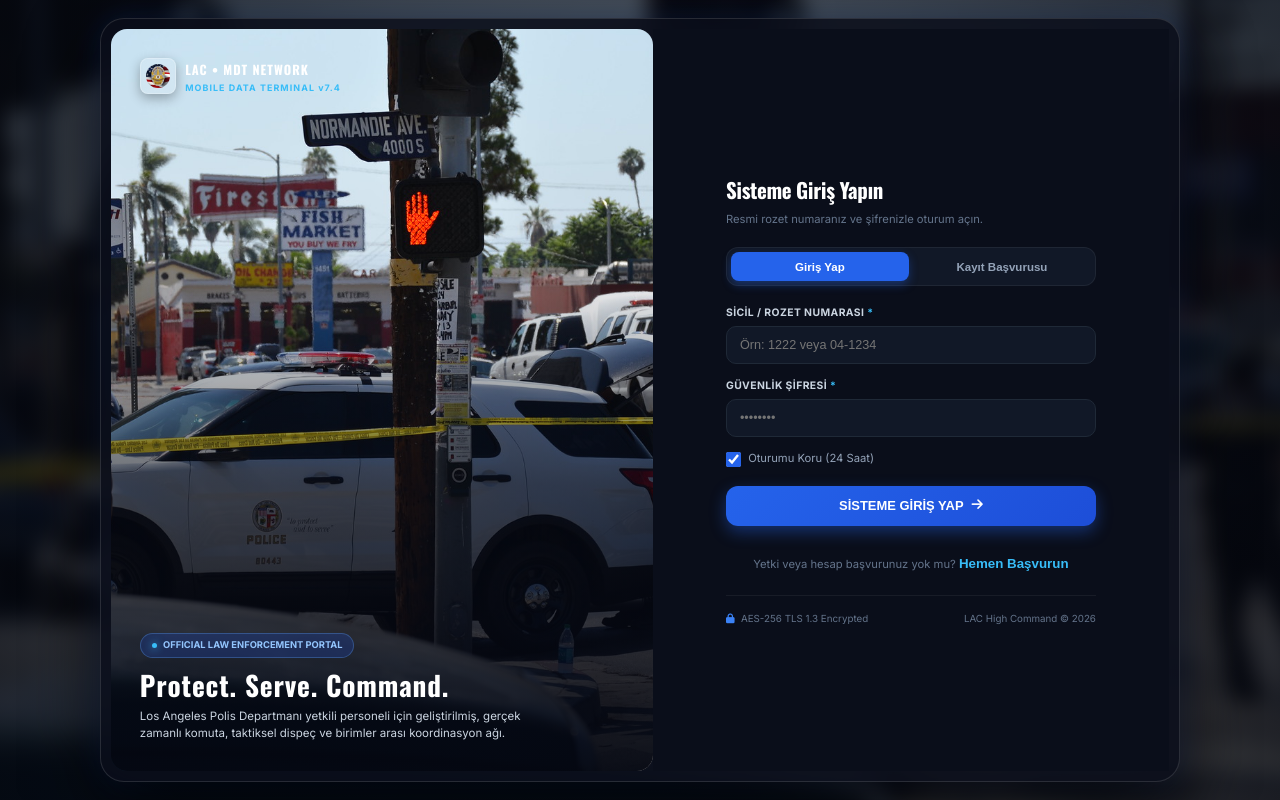
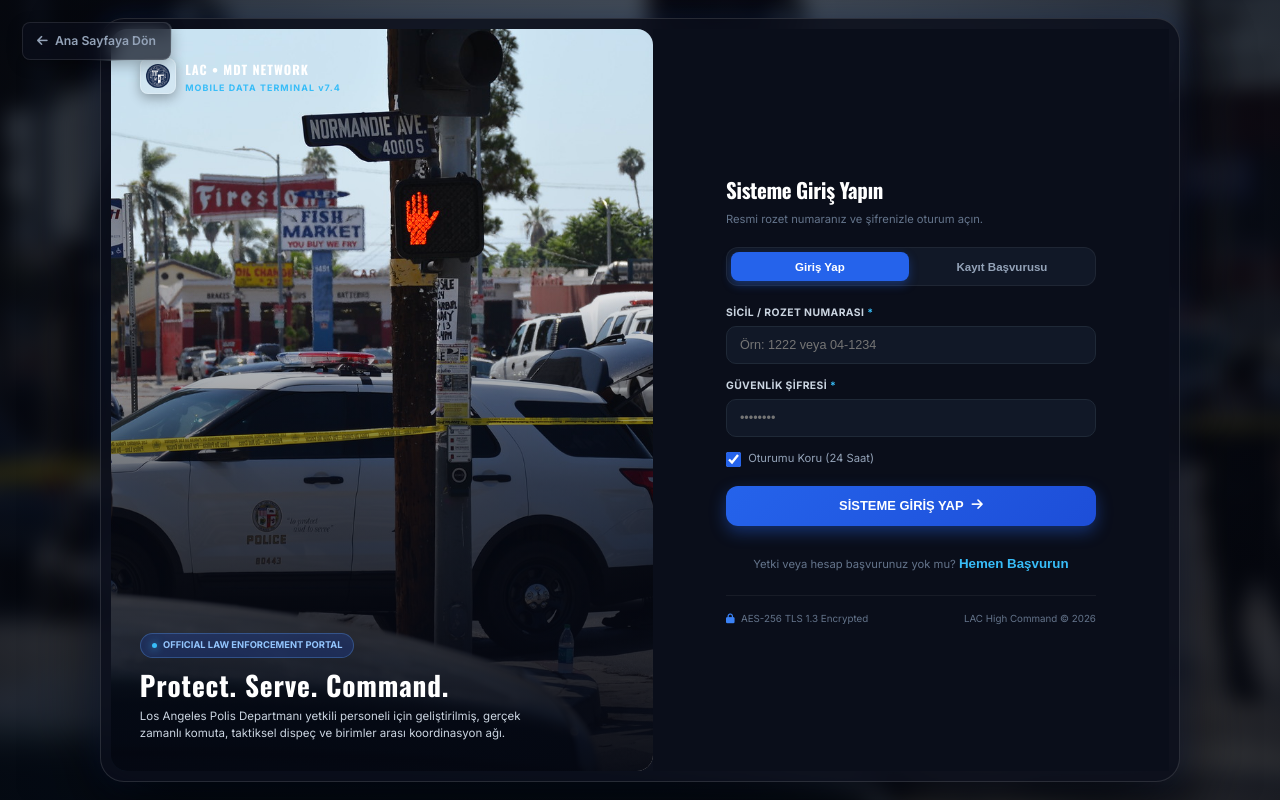
Before and after one commit to sahincollect/lacopd-mdt, a Next.js app: page /giris in a window 1280 px wide. Built offline with nearby package versions, Linux system fonts and the light colour scheme.

Commit message:
feat: apply new official logo and add return to home button on login page

```diff
--- a/src/app/basvurular/memur/page.tsx
+++ b/src/app/basvurular/memur/page.tsx
@@ -106,7 +106,7 @@ export default function MemurBasvurusu() {
       {/* Nav */}
       <nav style={{ position: "fixed", top: 0, left: 0, right: 0, zIndex: 100, display: "flex", alignItems: "center", justifyContent: "space-between", padding: "1.25rem 5%", borderBottom: "1px solid rgba(255,255,255,0.04)", backgroundColor: "rgba(4,9,20,0.85)", backdropFilter: "blur(20px)" }}>
         <Link href="/basvurular" style={{ display: "flex", alignItems: "center", gap: "0.75rem", textDecoration: "none" }}>
-          <img src="/lapd-logo.jpg" alt="LAC" style={{ width: "32px", height: "32px", borderRadius: "50%", border: "1px solid rgba(14,165,233,0.4)" }} />
+          <img src="/lapd-logo.png" alt="LAC" style={{ width: "32px", height: "32px", borderRadius: "50%", border: "1px solid rgba(14,165,233,0.4)" }} />
           <span style={{ color: "#94a3b8", fontSize: "0.85rem" }}>Başvurular</span>
           <i className="fa-solid fa-chevron-right" style={{ color: "#475569", fontSize: "0.65rem" }} />
           <span style={{ color: "#f8fafc", fontWeight: 700, fontSize: "0.9rem" }}>Memur Başvurusu</span>
--- a/src/app/basvurular/page.tsx
+++ b/src/app/basvurular/page.tsx
@@ -96,7 +96,7 @@ export default function BasvurularPage() {
         }}
       >
         <Link href="/" style={{ display: "flex", alignItems: "center", gap: "0.75rem", textDecoration: "none" }}>
-          <img src="/lapd-logo.jpg" alt="LAC" style={{ width: "36px", height: "36px", borderRadius: "50%", border: "1px solid rgba(14,165,233,0.4)" }} />
+          <img src="/lapd-logo.png" alt="LAC" style={{ width: "36px", height: "36px", borderRadius: "50%", border: "1px solid rgba(14,165,233,0.4)" }} />
           <span style={{ color: "#f8fafc", fontWeight: 700, fontSize: "1rem", letterSpacing: "0.05em" }}>LAC</span>
         </Link>
         <Link
--- a/src/app/basvurular/ride-along/page.tsx
+++ b/src/app/basvurular/ride-along/page.tsx
@@ -101,7 +101,7 @@ export default function RideAlongBasvurusu() {
       {/* Nav */}
       <nav style={{ position: "fixed", top: 0, left: 0, right: 0, zIndex: 100, display: "flex", alignItems: "center", justifyContent: "space-between", padding: "1.25rem 5%", borderBottom: "1px solid rgba(255,255,255,0.04)", backgroundColor: "rgba(4,9,20,0.85)", backdropFilter: "blur(20px)" }}>
         <Link href="/basvurular" style={{ display: "flex", alignItems: "center", gap: "0.75rem", textDecoration: "none" }}>
-          <img src="/lapd-logo.jpg" alt="LAC" style={{ width: "32px", height: "32px", borderRadius: "50%", border: `1px solid ${ACCENT}66` }} />
+          <img src="/lapd-logo.png" alt="LAC" style={{ width: "32px", height: "32px", borderRadius: "50%", border: `1px solid ${ACCENT}66` }} />
           <span style={{ color: "#94a3b8", fontSize: "0.85rem" }}>Başvurular</span>
           <i className="fa-solid fa-chevron-right" style={{ color: "#475569", fontSize: "0.65rem" }} />
           <span style={{ color: "#f8fafc", fontWeight: 700, fontSize: "0.9rem" }}>Ride Along</span>
--- a/src/app/basvurular/sikayet/page.tsx
+++ b/src/app/basvurular/sikayet/page.tsx
@@ -103,7 +103,7 @@ export default function SikayetBasvurusu() {
 
       <nav style={{ position: "fixed", top: 0, left: 0, right: 0, zIndex: 100, display: "flex", alignItems: "center", justifyContent: "space-between", padding: "1.25rem 5%", borderBottom: "1px solid rgba(255,255,255,0.04)", backgroundColor: "rgba(4,9,20,0.85)", backdropFilter: "blur(20px)" }}>
         <Link href="/basvurular" style={{ display: "flex", alignItems: "center", gap: "0.75rem", textDecoration: "none" }}>
-          <img src="/lapd-logo.jpg" alt="LAC" style={{ width: "32px", height: "32px", borderRadius: "50%", border: `1px solid ${ACCENT}66` }} />
+          <img src="/lapd-logo.png" alt="LAC" style={{ width: "32px", height: "32px", borderRadius: "50%", border: `1px solid ${ACCENT}66` }} />
           <span style={{ color: "#94a3b8", fontSize: "0.85rem" }}>Başvurular</span>
           <i className="fa-solid fa-chevron-right" style={{ color: "#475569", fontSize: "0.65rem" }} />
           <span style={{ color: "#f8fafc", fontWeight: 700, fontSize: "0.9rem" }}>Şikayet Formu</span>
--- a/src/app/giris/page.tsx
+++ b/src/app/giris/page.tsx
@@ -2,6 +2,7 @@
 
 import { useState } from 'react';
 import { useRouter } from 'next/navigation';
+import Link from 'next/link';
 import { motion, AnimatePresence } from 'framer-motion';
 
 const DEPARTMENTS = [
@@ -118,6 +119,24 @@ export default function ResponsiveSplitScreenLogin() {
       fontFamily: "'Inter', -apple-system, BlinkMacSystemFont, sans-serif",
       color: '#ffffff'
     }}>
+      {/* Return Home Button */}
+      <Link href="/" style={{
+        position: 'absolute', top: '1.5rem', left: '1.5rem', zIndex: 50,
+        display: 'flex', alignItems: 'center', gap: '0.5rem',
+        padding: '0.6rem 1rem', borderRadius: '8px',
+        backgroundColor: 'rgba(10, 14, 26, 0.7)', backdropFilter: 'blur(10px)',
+        border: '1px solid rgba(255, 255, 255, 0.1)',
+        color: '#94a3b8', fontSize: '0.85rem', fontWeight: 600,
+        textDecoration: 'none', transition: 'all 0.2s ease',
+        boxShadow: '0 4px 15px rgba(0,0,0,0.3)'
+      }}
+      onMouseOver={e => { e.currentTarget.style.color = '#fff'; e.currentTarget.style.borderColor = 'rgba(255,255,255,0.25)'; e.currentTarget.style.backgroundColor = 'rgba(10, 14, 26, 0.9)'; }}
+      onMouseOut={e => { e.currentTarget.style.color = '#94a3b8'; e.currentTarget.style.borderColor = 'rgba(255, 255, 255, 0.1)'; e.currentTarget.style.backgroundColor = 'rgba(10, 14, 26, 0.7)'; }}
+      >
+        <i className="fa-solid fa-arrow-left"></i>
+        Ana Sayfaya Dön
+      </Link>
+
       <style jsx global>{`
         /* Hide scrollbars across login viewport to ensure 100% fit without jumping */
         body, html {
@@ -219,7 +238,7 @@ export default function ResponsiveSplitScreenLogin() {
               display: 'flex', alignItems: 'center', justifyContent: 'center',
               boxShadow: '0 4px 12px rgba(0, 0, 0, 0.3)'
             }}>
-              <img src="/lapd-logo.jpg" alt="LAC" style={{ width: '24px', height: '24px', borderRadius: '50%' }} />
+              <img src="/lapd-logo.png" alt="LAC" style={{ width: '24px', height: '24px', borderRadius: '50%' }} />
             </div>
             <div>
               <span style={{ fontSize: '0.88rem', fontWeight: 800, letterSpacing: '0.08em', color: '#ffffff', fontFamily: "'Oswald', sans-serif" }}>
--- a/src/app/mdt/layout.tsx
+++ b/src/app/mdt/layout.tsx
@@ -101,7 +101,7 @@ export default function MDTLayout({
             boxShadow: '0 0 10px rgba(255, 255, 255, 0.1)',
             flexShrink: 0
           }}>
-            <img src="/lapd-logo.jpg" alt="LAC Official Seal" style={{ width: '100%', height: '100%', objectFit: 'cover' }} />
+            <img src="/lapd-logo.png" alt="LAC Official Seal" style={{ width: '100%', height: '100%', objectFit: 'cover' }} />
           </div>
           <div>
             <div style={{ fontSize: '1.2rem', fontWeight: 900, color: '#ffffff', letterSpacing: '0.06em', fontFamily: "'Oswald', sans-serif" }}>
--- a/src/app/mdt/personel/page.tsx
+++ b/src/app/mdt/personel/page.tsx
@@ -440,7 +440,7 @@ export default function PersonelListesi() {
                           {officer.profileImage ? (
                             <img src={officer.profileImage} alt="Profile" style={{ width: '100%', height: '100%', objectFit: 'cover' }} />
                           ) : (
-                            <img src="/lapd-logo.jpg" alt="LAC Logo" style={{ width: '100%', height: '100%', objectFit: 'cover', opacity: 0.3, filter: 'grayscale(100%)' }} />
+                            <img src="/lapd-logo.png" alt="LAC Logo" style={{ width: '100%', height: '100%', objectFit: 'cover', opacity: 0.3, filter: 'grayscale(100%)' }} />
                           )}
                         </div>
                         {/* Status Blip */}
--- a/src/app/mdt/profil/page.tsx
+++ b/src/app/mdt/profil/page.tsx
@@ -262,7 +262,7 @@ export default function ProfilPage() {
 
               {/* ID Header */}
               <div style={{ padding: '1.5rem', borderBottom: '1px solid rgba(255,255,255,0.05)', display: 'flex', justifyContent: 'space-between', alignItems: 'flex-start' }}>
-                <img src="/lapd-logo.jpg" alt="LAC" style={{ width: '50px', height: '50px', borderRadius: '50%', boxShadow: '0 0 15px rgba(255,255,255,0.2)' }} />
+                <img src="/lapd-logo.png" alt="LAC" style={{ width: '50px', height: '50px', borderRadius: '50%', boxShadow: '0 0 15px rgba(255,255,255,0.2)' }} />
                 <div style={{ textAlign: 'right' }}>
                   <div style={{ color: '#fff', fontFamily: "'Oswald', sans-serif", fontSize: '1.4rem', letterSpacing: '0.1em', lineHeight: 1 }}>LAC</div>
                   <div style={{ color: primaryColor, fontSize: '0.6rem', letterSpacing: '0.3em', fontWeight: 700 }}>IDENTIFICATION</div>
@@ -284,7 +284,7 @@ export default function ProfilPage() {
                     {user.profileImage ? (
                       <img src={user.profileImage} alt="Profile" style={{ width: '100%', height: '100%', objectFit: 'cover' }} />
                     ) : (
-                      <img src="/lapd-logo.jpg" alt="LAC Logo" style={{ width: '100%', height: '100%', objectFit: 'cover', opacity: 0.3, filter: 'grayscale(100%)' }} />
+                      <img src="/lapd-logo.png" alt="LAC Logo" style={{ width: '100%', height: '100%', objectFit: 'cover', opacity: 0.3, filter: 'grayscale(100%)' }} />
                     )}
                     <div style={{ position: 'absolute', inset: 0, backgroundColor: 'rgba(0,0,0,0.5)', display: 'flex', alignItems: 'center', justifyContent: 'center', opacity: 0, transition: 'opacity 0.2s' }} onMouseOver={e => e.currentTarget.style.opacity = '1'} onMouseOut={e => e.currentTarget.style.opacity = '0'}>
                       <i className="fa-solid fa-camera" style={{ fontSize: '1.5rem', color: '#fff' }}></i>
--- a/src/app/page.tsx
+++ b/src/app/page.tsx
@@ -404,7 +404,7 @@ export default function Home() {
                   style={{ textAlign: 'center', position: 'relative', display: 'flex', flexDirection: 'column', alignItems: 'center', marginTop: '5rem' }}
                 >
                   <img
-                    src="/lapd-logo.jpg"
+                    src="/lapd-logo.png"
                     alt="LAC Seal"
                     style={{
                       width: 140, height: 140, borderRadius: '50%', marginBottom: '2.5rem',
@@ -588,7 +588,7 @@ export default function Home() {
                           animation: 'spin 6s linear infinite',
                           opacity: 0.6,
                         }} />
-                        <img src="/lapd-logo.jpg" alt="LACO MDT" style={{
+                        <img src="/lapd-logo.png" alt="LACO MDT" style={{
                           width: 80, height: 80, borderRadius: '50%', objectFit: 'cover',
                           position: 'relative', zIndex: 1,
                           border: '3px solid rgba(10,15,35,1)',
--- a/src/components/Footer.tsx
+++ b/src/components/Footer.tsx
@@ -31,7 +31,7 @@ export default function Footer() {
         {/* Brand Section */}
         <div style={{ flex: '1 1 300px' }}>
           <div style={{ display: 'flex', alignItems: 'center', gap: '1rem', marginBottom: '1rem' }}>
-            <img src="/lapd-logo.jpg" alt="LAC Logo" style={{ width: '50px', height: '50px', borderRadius: '50%', objectFit: 'cover', boxShadow: '0 0 10px rgba(59, 130, 246, 0.3)' }} />
+            <img src="/lapd-logo.png" alt="LAC Logo" style={{ width: '50px', height: '50px', borderRadius: '50%', objectFit: 'cover', boxShadow: '0 0 10px rgba(59, 130, 246, 0.3)' }} />
             <h2 style={{
               margin: 0,
               fontSize: '2rem',
--- a/src/components/Navigation.tsx
+++ b/src/components/Navigation.tsx
@@ -43,7 +43,7 @@ export default function Navigation() {
         <Link href="/" style={{ textDecoration: 'none' }}>
           <div style={{ display: 'flex', alignItems: 'center', gap: '1.25rem', width: '250px', cursor: 'pointer' }}>
             <div style={{ position: 'relative' }}>
-              <img src="/lapd-logo.jpg" alt="LAC Logo" style={{ width: '48px', height: '48px', borderRadius: '50%', objectFit: 'cover', position: 'relative', zIndex: 1 }} />
+              <img src="/lapd-logo.png" alt="LAC Logo" style={{ width: '48px', height: '48px', borderRadius: '50%', objectFit: 'cover', position: 'relative', zIndex: 1 }} />
               <div style={{ position: 'absolute', top: 0, left: 0, right: 0, bottom: 0, borderRadius: '50%', boxShadow: '0 0 15px rgba(59, 130, 246, 0.8)', animation: 'pulse-blip 3s infinite' }}></div>
             </div>
             <h1 style={{
```
Also changed, not shown: public/lapd-logo.png (added).
